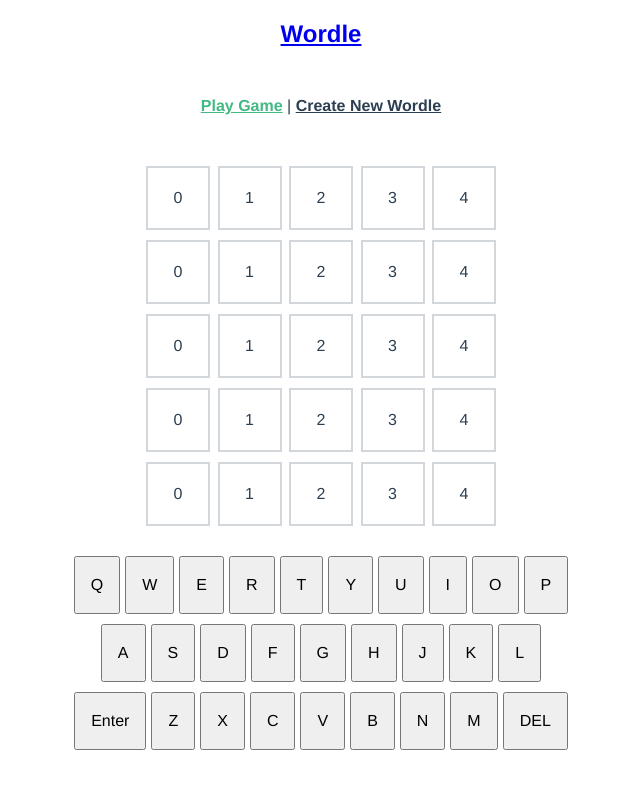
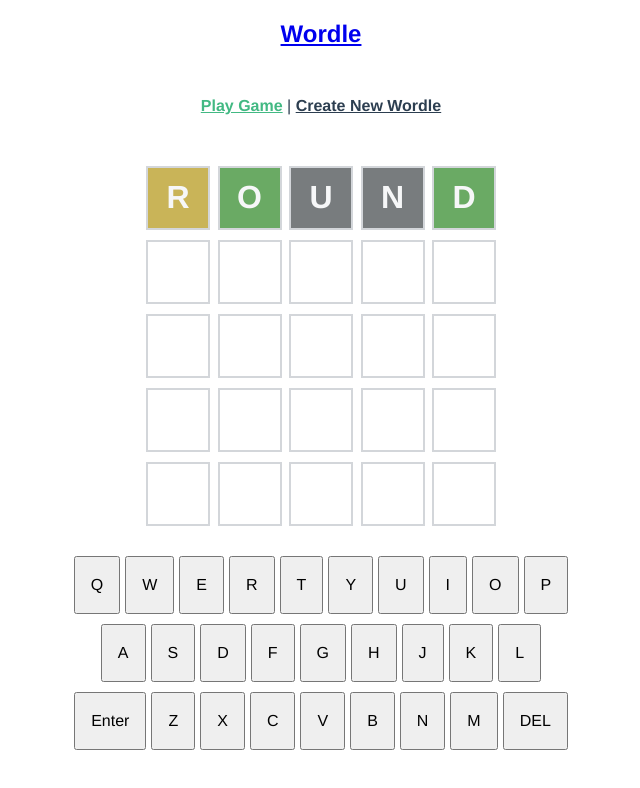
Before and after one commit to thslrrbska/wordle-vue, a Vue app: page /game in a window 1280 px wide. Shown: the top 788 px of the page, without its empty margins (319-959 px from the left). Built offline with nearby package versions, Linux system fonts and the light colour scheme.

Commit message:
add GameView WordleQueryInput Match

```diff
--- a/src/assets/scss/abstracts/_variables.scss
+++ b/src/assets/scss/abstracts/_variables.scss
@@ -9,3 +9,6 @@ $color-tone-7: #ffffff;
 
 $key-text-color: $color-tone-1;
 $key-bg: $color-tone-4;
+$correct-spot-color: #6aaa64;
+$wrong-spot-color: #c9b458;
+$none-spot-color: #787c7e;
--- a/src/assets/scss/pages/_wordleQueryInput.scss
+++ b/src/assets/scss/pages/_wordleQueryInput.scss
@@ -10,7 +10,25 @@
     .wordle-char {
       border: 2px solid $color-tone-4;
       width: 60px;
-      line-height: 60px;
+      height: 60px;
+      display: flex;
+      font-size: 2em;
+      font-weight: bold;
+      justify-content: center;
+      align-items: center;
+
+      &.correct_spot {
+        background-color: $correct-spot-color;
+        color: $color-tone-6;
+      }
+      &.wrong_spot {
+        background-color: $wrong-spot-color;
+        color: $color-tone-6;
+      }
+      &.none_spot {
+        background-color: $none-spot-color;
+        color: $color-tone-6;
+      }
     }
   }
 }
--- a/src/components/WordleQueryInput.vue
+++ b/src/components/WordleQueryInput.vue
@@ -1,8 +1,13 @@
 <template>
   <div class="worldle-table">
     <div class="wordle-row" v-for="(r, i) in maxRow" :key="i">
-      <div class="wordle-char" v-for="(c, j) in wordSize" :key="j">
-        {{ j }}
+      <div
+        class="wordle-char"
+        v-for="(c, j) in wordSize"
+        :class="matchStates[i] && matchStates[i][j]"
+        :key="j"
+      >
+        {{ query[i] ? query[i][j] : "" }}
       </div>
     </div>
   </div>
@@ -22,6 +27,14 @@ export default defineComponent({
       type: Number,
       default: 5,
     },
+    query: {
+      type: Array,
+      default: () => [],
+    },
+    matchStates: {
+      type: Array,
+      default: () => [],
+    },
   },
 });
 </script>
--- a/src/store/index.ts
+++ b/src/store/index.ts
@@ -1,9 +1,10 @@
 import { createStore } from "vuex";
+import { GameState, game } from "./modules/game";
+
+export interface RootState {
+  Game: GameState;
+}
 
 export default createStore({
-  state: {},
-  getters: {},
-  mutations: {},
-  actions: {},
-  modules: {},
+  modules: { game },
 });
--- /dev/null
+++ b/src/store/modules/game.ts
@@ -0,0 +1,19 @@
+import { Module } from "vuex";
+import { RootState } from "..";
+
+export interface GameState {
+  answer: string;
+  query: string[];
+  matchStates: string[][];
+}
+
+export const game: Module<GameState, RootState> = {
+  namespaced: true,
+  state: () => ({
+    answer: "WORLD", // 정답
+    query: ["ROUND"], // 워들 집합
+    matchStates: [
+      ["wrong_spot", "correct_spot", "none_spot", "none_spot", "correct_spot"],
+    ], // 워들 매치 상태
+  }),
+};
--- a/src/views/GameView.vue
+++ b/src/views/GameView.vue
@@ -1,17 +1,29 @@
 <template>
   <div class="wrapper">
-    <WordleQueryInputVue :maxRow="5" />
+    <WordleQueryInputVue
+      :maxRow="5"
+      :query="query"
+      :matchStates="matchStates"
+    />
     <WordleKeyBoardVue />
   </div>
 </template>
 
 <script lang="ts">
-import { defineComponent } from "vue";
+import { computed, defineComponent } from "vue";
+import { useStore } from "vuex";
 import WordleQueryInputVue from "../components/WordleQueryInput.vue";
 import WordleKeyBoardVue from "../components/WordleKeyBoard.vue";
 
 export default defineComponent({
   name: "GameView",
   components: { WordleQueryInputVue, WordleKeyBoardVue },
+  setup() {
+    const store = useStore();
+    const query = computed(() => store.state.game.query);
+    const matchStates = computed(() => store.state.game.matchStates);
+
+    return { query, matchStates };
+  },
 });
 </script>
```
